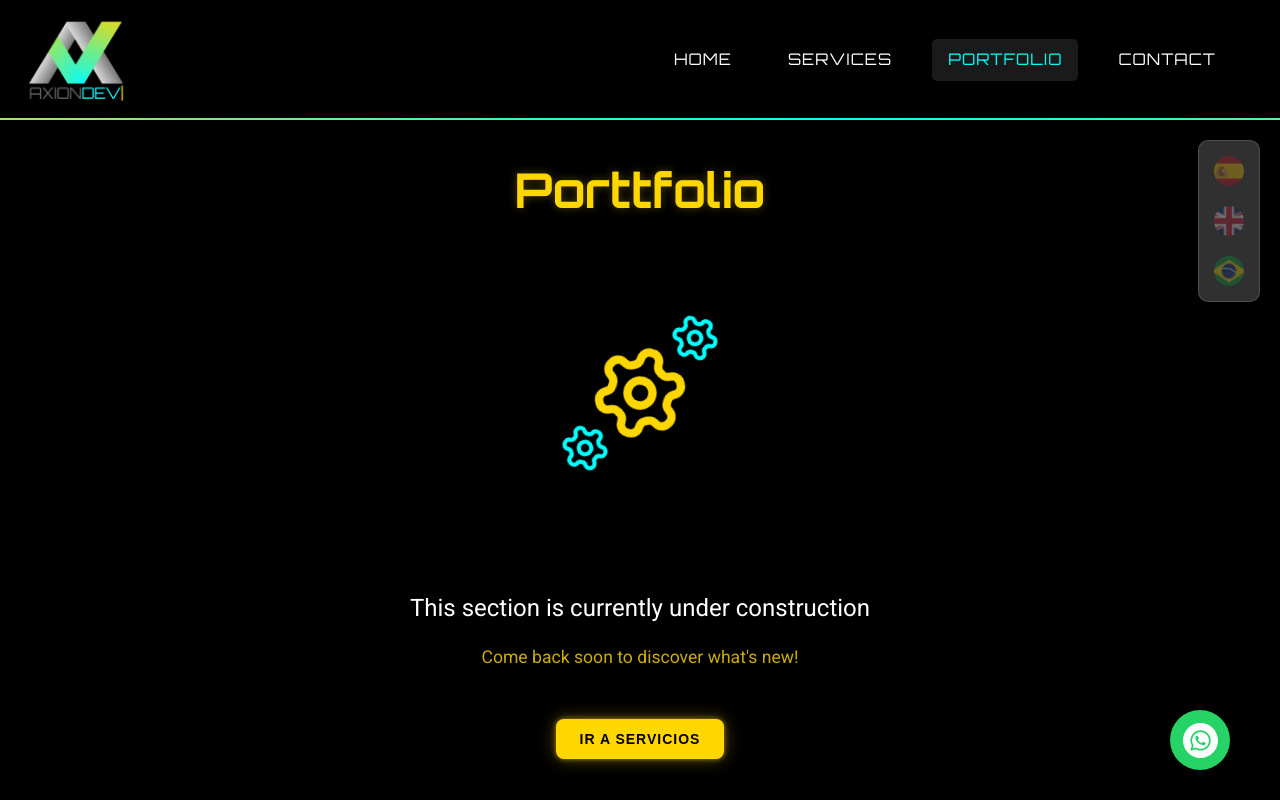
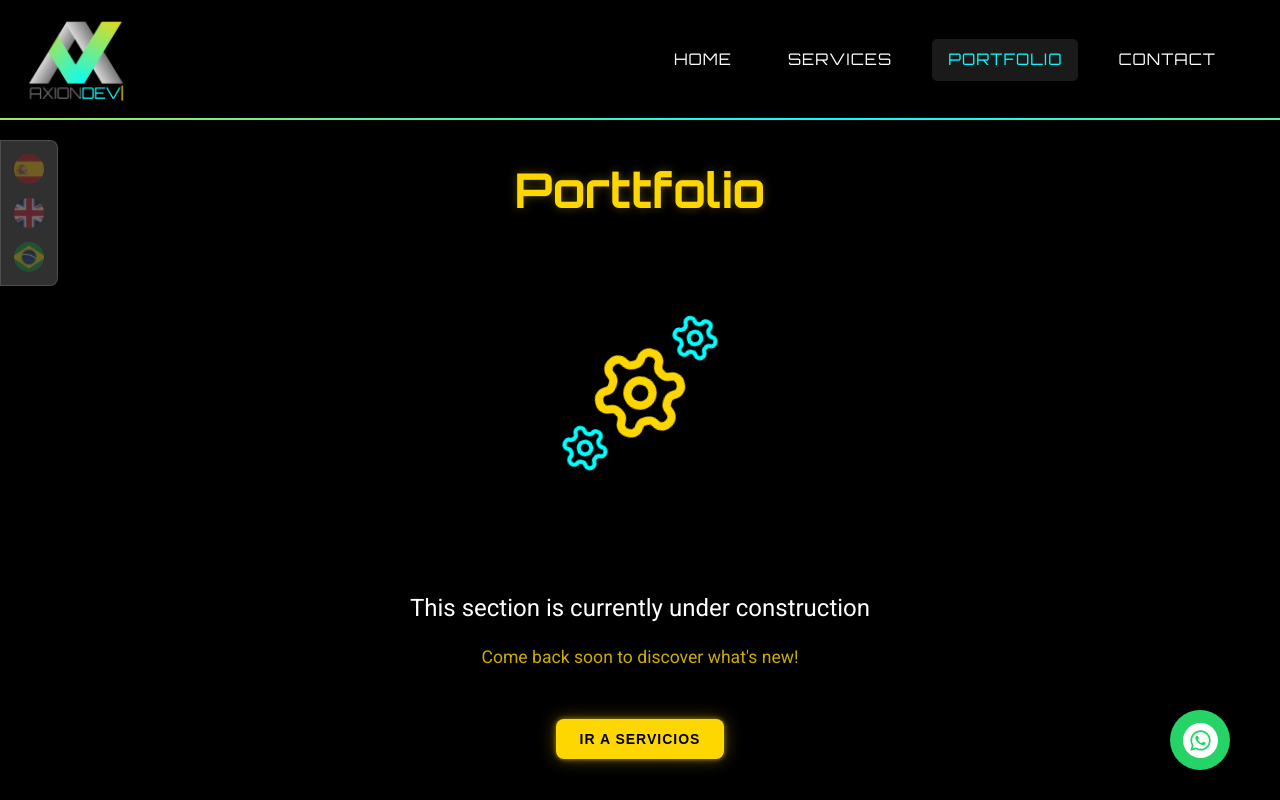
Before and after one commit to romajavi/QWS, a React (Create React App) app: page /portfolio in a window 1280 px wide. Built offline with nearby package versions, Linux system fonts and the light colour scheme.

Commit message:
Correción LanguageSelector

```diff
--- a/src/components/LanguageSelector.js
+++ b/src/components/LanguageSelector.js
@@ -1,32 +1,40 @@
-import React, { useCallback } from 'react';
+import React, { useCallback, useState, useEffect } from 'react';
 import { useTranslation } from 'react-i18next';
-import styled from 'styled-components';
+// import styled from 'styled-components';
+import styled, { keyframes } from 'styled-components';
+
+
+
+const slideIn = keyframes`
+  from {
+    transform: translateX(-100%) scale(1);
+  }
+  to {
+    transform: translateX(0) scale(1);
+  }
+`;
 
 const LanguageSelectorContainer = styled.div`
   position: fixed;
-  right: 20px; // Cambiado de left a right
+  left: 0;
   top: 140px;
   display: flex;
   flex-direction: column;
-  gap: 10px;
+  gap: 4px;
   z-index: 1000;
   background: ${props => props.theme.colors.cardBackground};
-  padding: 10px;
-  border-radius: 10px;
+  padding: 8px;
+  border-radius: 0 8px 8px 0;
   box-shadow: 0 4px 12px rgba(0, 0, 0, 0.3);
   border: 1px solid ${props => props.theme.colors.secondaryBackground}40;
+  transform-origin: left center;
+  animation: ${slideIn} 0.6s ease-out forwards;
 
   @media (max-width: 768px) {
- top: auto;
- bottom: 20px;
- left: 50%;
- transform: translateX(-50%);
- flex-direction: row;
- width: auto;
- justify-content: center;
- align-items: center;
- padding: 15px 20px;
- gap: 20px;
+    top: 150px;
+    transform: scale(0.7); // 30% más pequeño en móvil
+    padding: 6px;
+    gap: 3px;
   }
 `;
 
@@ -52,12 +60,15 @@ const LanguageButton = styled.button`
     object-fit: cover;
     border-radius: 50%;
   }
+
   @media (max-width: 768px) {
-  width: 45px;
-  height: 45px;
-  display: flex;
-  justify-content: center;
-  align-items: center;
+    width: 28px; // 30% más pequeño que 40px
+    height: 28px;
+    padding: 3px;
+
+    &:hover {
+      transform: scale(1.2); // Reducimos el hover en móvil
+    }
   }
 `;
 
@@ -78,6 +89,12 @@ const LANGUAGES = {
 
 const LanguageSelector = () => {
   const { i18n } = useTranslation();
+  const [hasAnimated, setHasAnimated] = useState(false);
+
+  useEffect(() => {
+    // Marcamos que la animación ya se ejecutó
+    setHasAnimated(true);
+  }, []);
 
   const changeLanguage = useCallback((lng) => {
     i18n.changeLanguage(lng);
```
Lines whose indentation alone changed are shown as unchanged.
